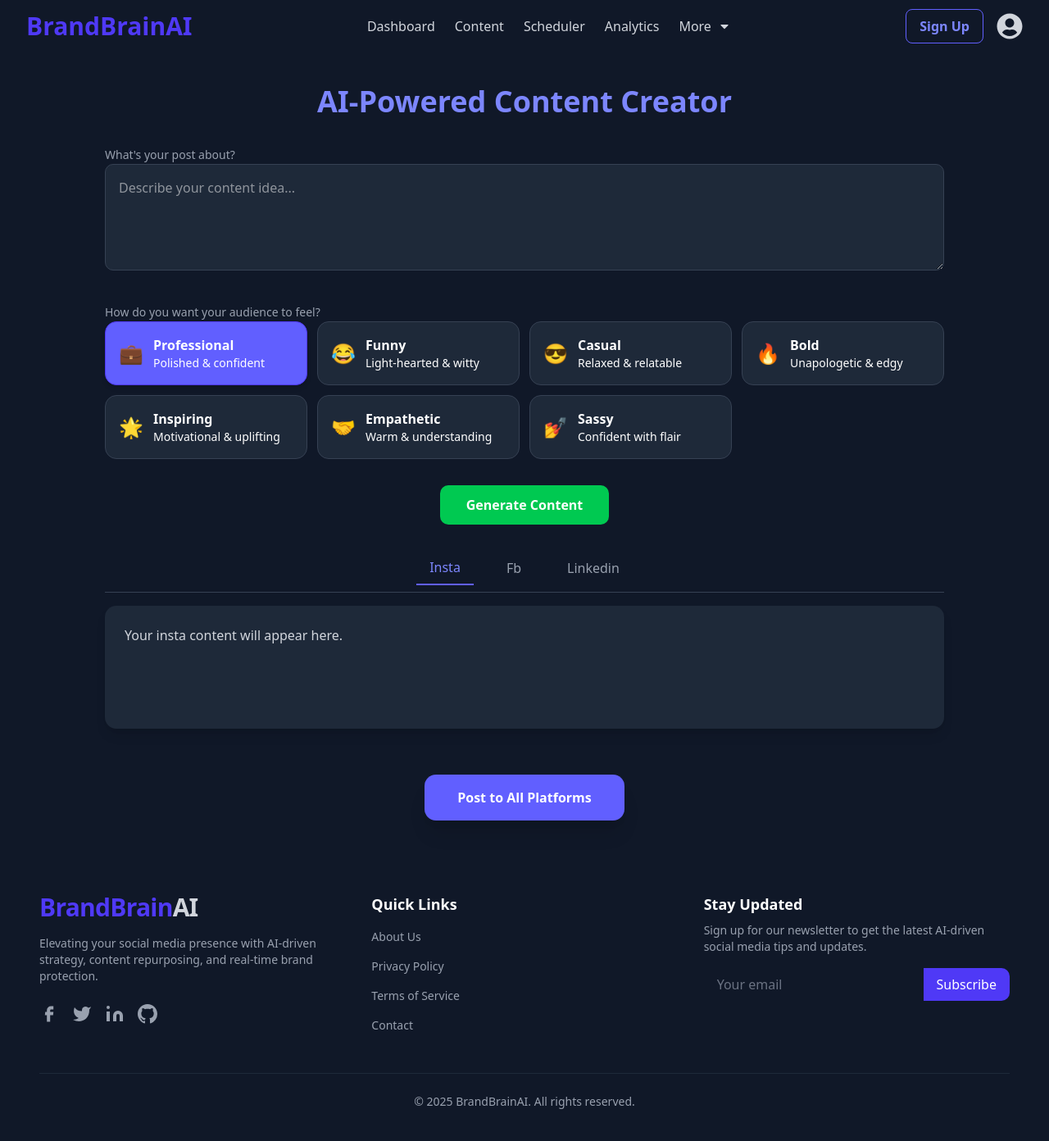
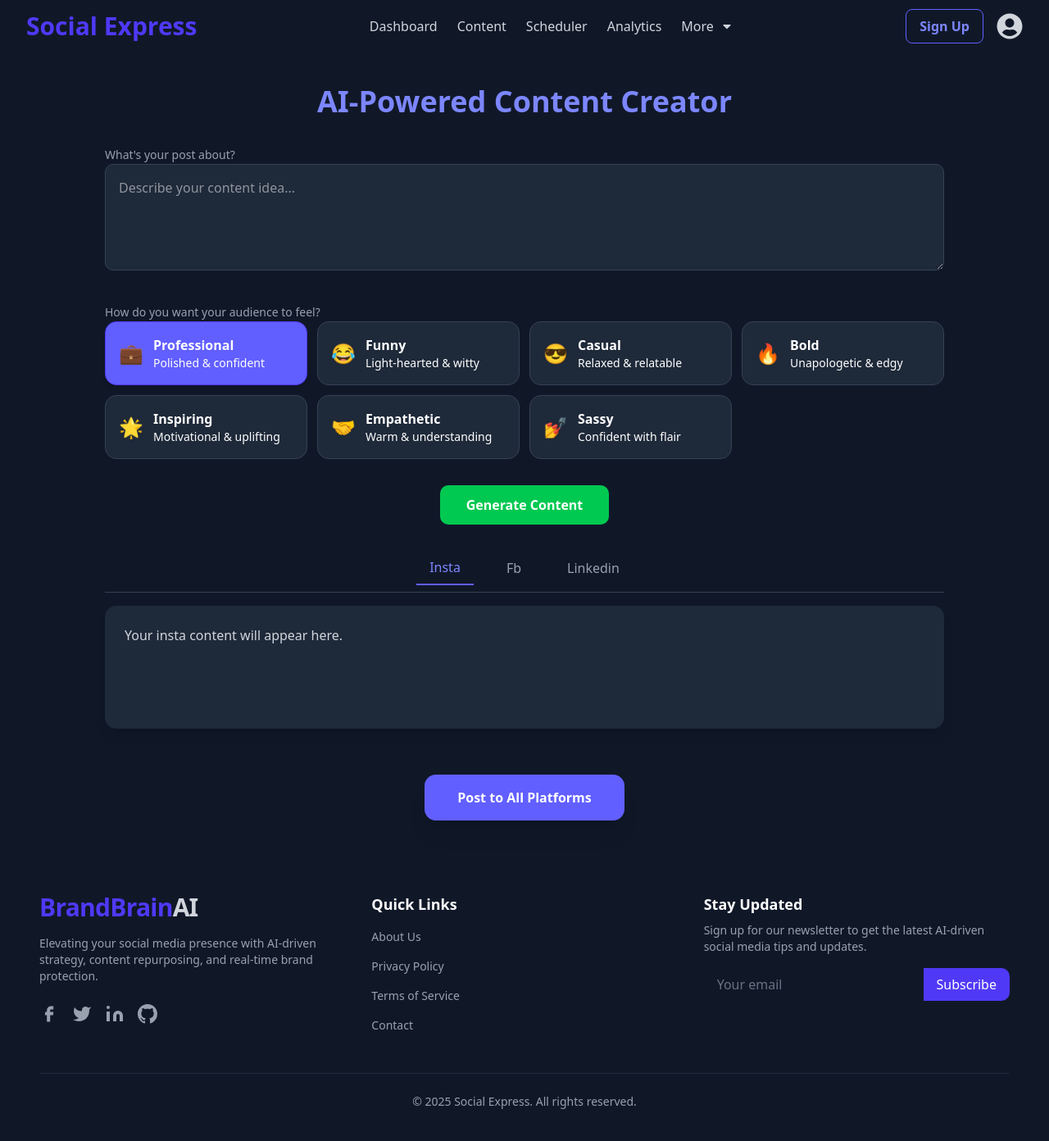
Before and after one commit to archonsofficial/social-express, a React (Vite) app: page /createcontent in a window 1280 px wide. Shown: the top 1392 px of the page at 82% size. Built offline with nearby package versions, Linux system fonts and the light colour scheme.

Commit message:
Name Change done

```diff
--- a/src/components/Footer.tsx
+++ b/src/components/Footer.tsx
@@ -101,7 +101,7 @@ export default function Footer() {
         </div>
 
         <div className="mt-12 border-t border-gray-800 pt-6 text-center text-sm text-gray-400">
-          <p>&copy; {new Date().getFullYear()} BrandBrainAI. All rights reserved.</p>
+          <p>&copy; {new Date().getFullYear()} Social Express. All rights reserved.</p>
         </div>
       </div>
     </footer>
--- a/src/components/Navbar.tsx
+++ b/src/components/Navbar.tsx
@@ -7,7 +7,7 @@ export default function Navbar() {
         <div className="flex items-center justify-between h-16">
           {/* Logo */}
           <div className="flex-shrink-0 text-3xl font-semibold text-indigo-600">
-            BrandBrainAI
+            Social Express
           </div>
 
           {/* Menu */}
--- a/src/pages/HomePage.tsx/HowItWorks.tsx
+++ b/src/pages/HomePage.tsx/HowItWorks.tsx
@@ -23,7 +23,7 @@ export default function HowItWorks() {
     <section className="bg-gradient-to-br from-white to-indigo-50 py-20 px-6" id="how-it-works">
       <div className="max-w-7xl mx-auto text-center">
         <h2 className="text-5xl font-extrabold text-gray-900 mb-6 leading-tight tracking-tight">
-          How <span className="text-indigo-600">BrandBrainAI</span> Works
+          How <span className="text-indigo-600">Social Express</span> Works
         </h2>
         <p className="text-lg text-gray-600 max-w-2xl mx-auto mb-16">
           From content creation to smart automation, here’s your 3-step journey to a strong digital presence.
```
